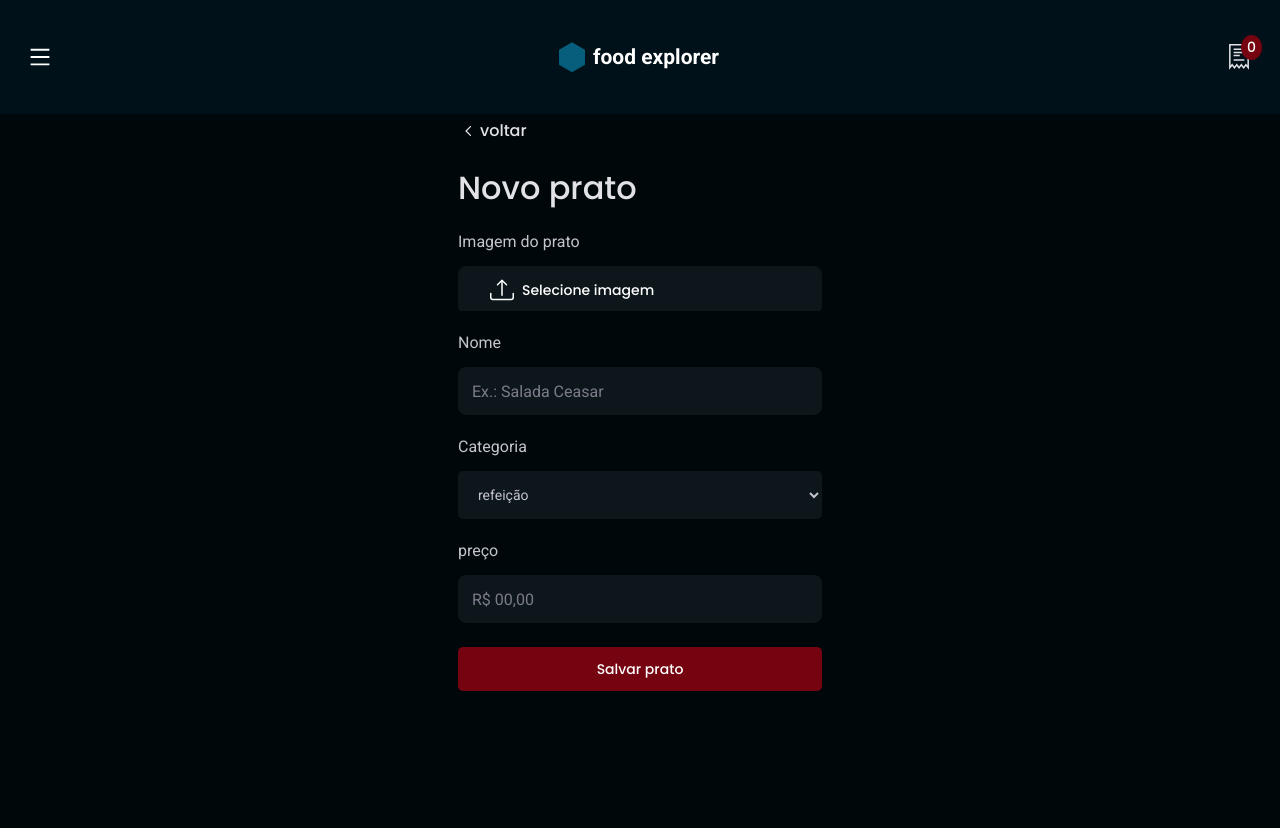
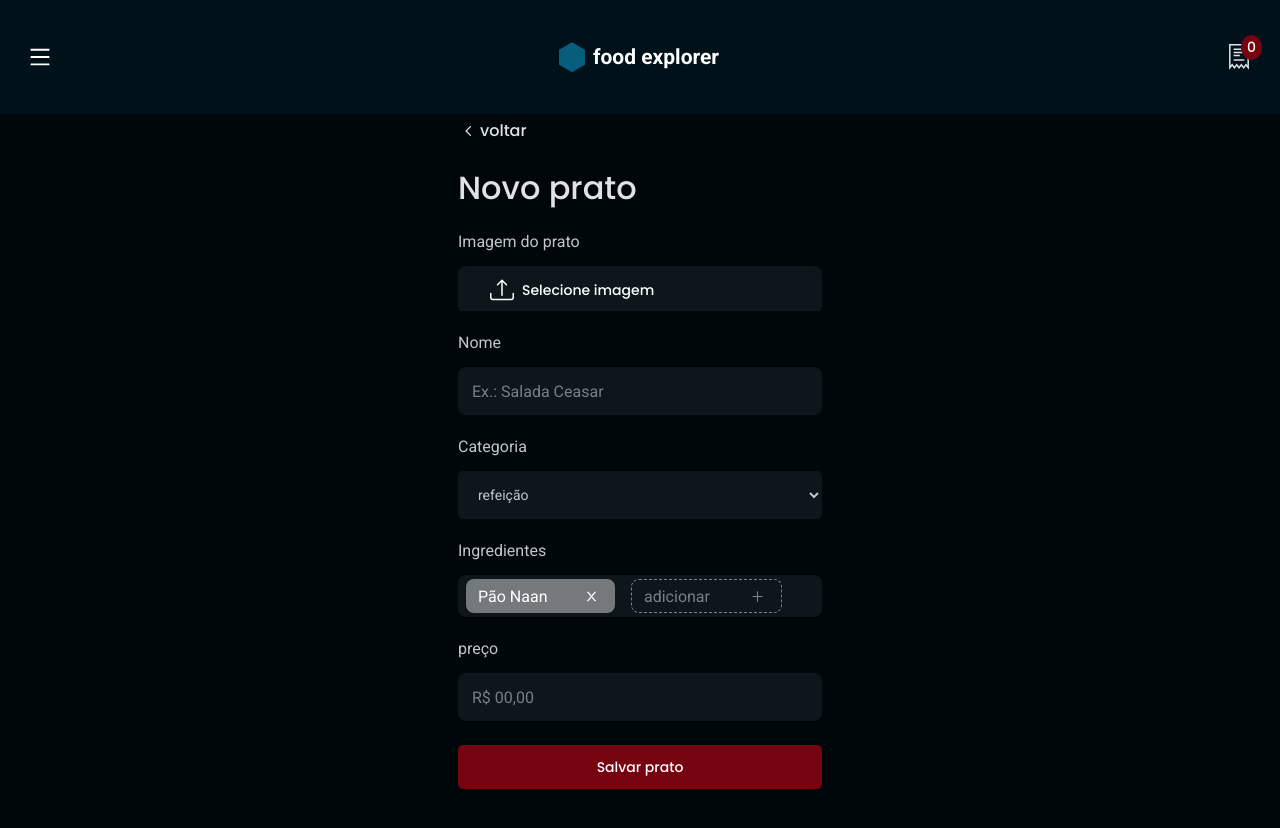
Before and after one commit to gabriel-vitebo/food-explorer, a React (Vite) app: page / in a window 1280 px wide. Shown: the top 828 px of the page. Before the commit the page ends 800 px from the top, so only its background shows below. Built offline with nearby package versions, Linux system fonts and the light colour scheme.

Commit message:
creating the add ingredients component

```diff
--- /dev/null
+++ b/src/components/NewIngredient/index.jsx
@@ -0,0 +1,17 @@
+import { Container } from "./styles"
+import { AiOutlineClose, AiOutlinePlus } from "react-icons/ai"
+
+export function NewIngredient({ isNew, value, onClick, ...rest }) {
+  return (
+    <Container isNew={isNew}>
+      <input type="text" value={value} readOnly={!isNew} {...rest} />
+      <button
+        type="button"
+        onClick={onClick}
+        className={isNew ? "button-add" : "button-delete"}
+      >
+        {isNew ? <AiOutlinePlus size={15} /> : <AiOutlineClose size={15} />}
+      </button>
+    </Container>
+  )
+}
--- /dev/null
+++ b/src/components/NewIngredient/styles.js
@@ -0,0 +1,49 @@
+import styled from "styled-components"
+
+export const Container = styled.div`
+  display: flex;
+  align-items: center;
+
+  background-color: ${({ theme, isNew }) =>
+    isNew ? "transparent" : theme.COLORS.light600};
+  background-size: cover;
+  background-size: contain;
+
+  border: ${({ theme, isNew }) =>
+    isNew ? `1px dashed ${theme.COLORS.light500}` : "none"};
+
+  border-radius: 0.8rem;
+  padding-right: 1.6rem;
+
+  > button {
+    border: none;
+    background: none;
+  }
+
+  .button-add {
+    color: ${({ theme }) => theme.COLORS.light500};
+  }
+
+  .button-delete {
+    color: ${({ theme }) => theme.COLORS.light100};
+  }
+
+  > input {
+    height: 3.2rem;
+    width: 11.8rem;
+    padding: 1.2rem 0 1.2rem 1.2rem;
+    color: ${({ theme }) => theme.COLORS.light100};
+    background: transparent;
+    border: none;
+
+    font-family: ${({ theme }) => theme.FONTS.Roboto};
+    font-weight: 400;
+    font-size: 1.6rem;
+    line-height: 1.6rem;
+    color: ${({ theme }) => theme.COLORS.light100};
+
+    &::placeholder {
+      color: ${({ theme }) => theme.COLORS.light500};
+    }
+  }
+`
--- a/src/pages/NewFood/index.jsx
+++ b/src/pages/NewFood/index.jsx
@@ -6,6 +6,7 @@ import { Section } from "../../components/Section"
 import { InputImage } from "../../components/InputImage"
 import { Input } from "../../components/Input"
 import { DropList } from "../../components/DropList"
+import { NewIngredient } from "../../components/NewIngredient"
 import { ButtonBg } from "../../components/ButtonBg"
 
 import { RxCaretLeft } from "react-icons/rx"
@@ -30,6 +31,12 @@ export function NewFood() {
           <Section title={"Categoria"}>
             <DropList />
           </Section>
+          <Section title={"Ingredientes"}>
+            <div className="ingredients-tag">
+              <NewIngredient value="Pão Naan" />
+              <NewIngredient isNew placeholder="adicionar" />
+            </div>
+          </Section>
           <Section title={"preço"}>
             <Input placeholder={"R$ 00,00"} />
           </Section>
--- a/src/pages/NewFood/styles.js
+++ b/src/pages/NewFood/styles.js
@@ -50,5 +50,17 @@ export const Form = styled.form`
 
       margin-bottom: 1.6rem;
     }
+
+    .ingredients-tag {
+      display: flex;
+      flex-wrap: wrap;
+      width: 100%;
+      gap: 1.6rem;
+
+      background-color: ${({ theme }) => theme.COLORS.dark800};
+      border-radius: 0.8rem;
+      height: 100%;
+      padding: 0.4rem 0.8rem;
+    }
   }
 `
```
